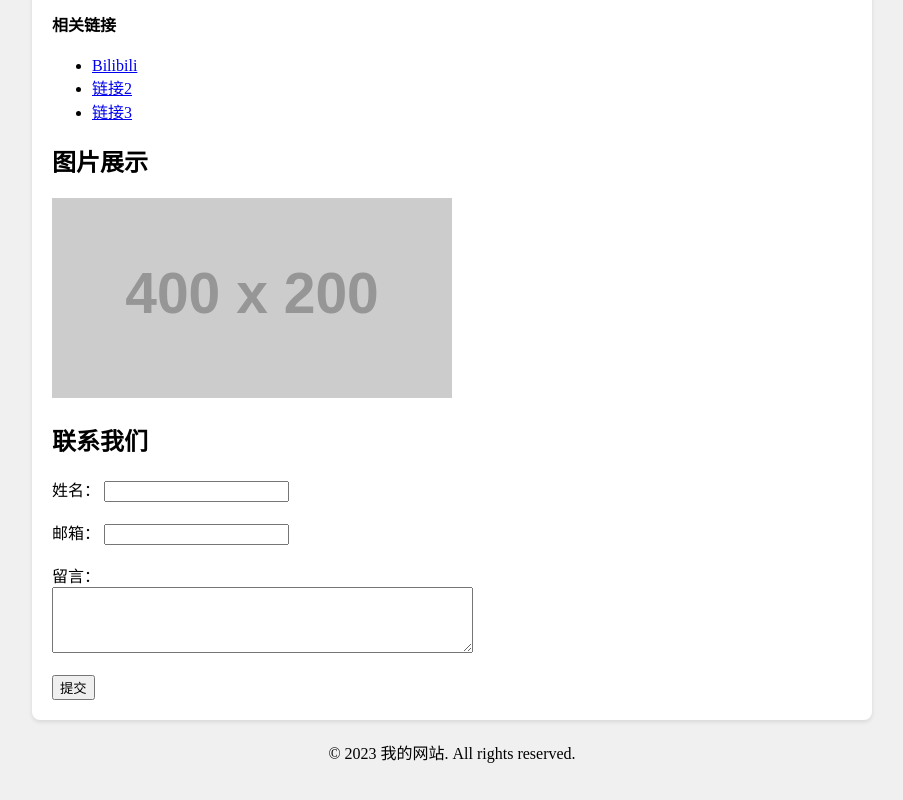
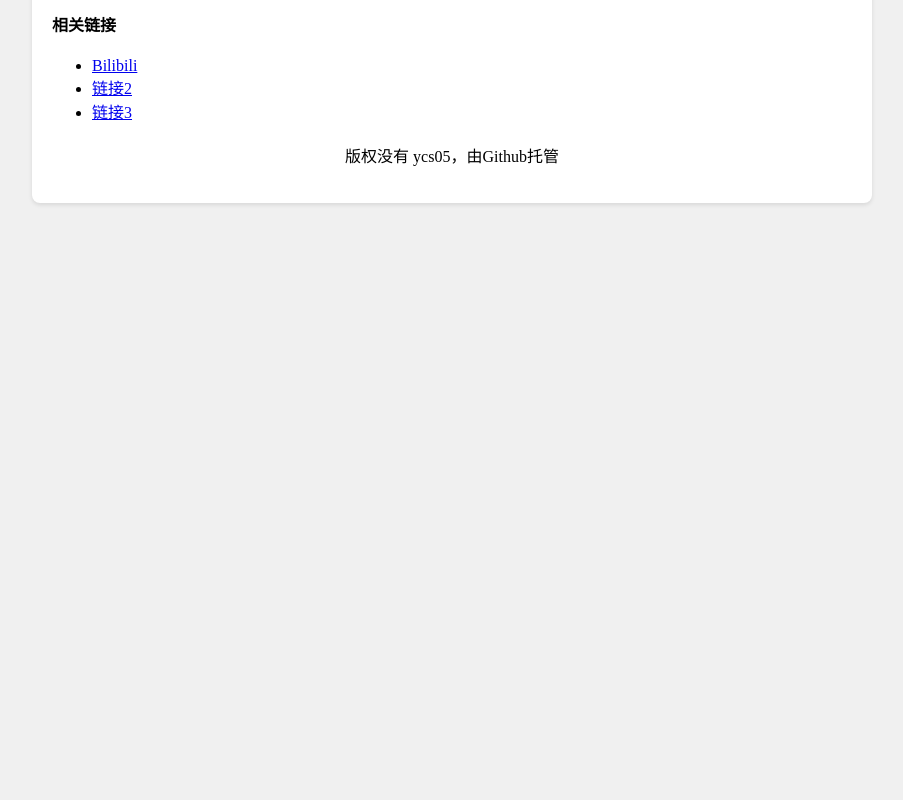
Before and after one commit to ycs05/ycs05.github.io, a plain HTML site: page home.html in a window 1280 px wide. Shown: the part 419-1219 px from the top of the page, without its empty margins (188-1091 px from the left). After the commit the page ends 800 px from the top, so only its background shows below. Drawn offline with Linux system fonts and the light colour scheme; placeholder pictures from the web are drawn by us.

Commit message:
Update home.html

```diff
--- a/home.html
+++ b/home.html
@@ -44,7 +44,7 @@
 <body>
     <!-- 导航栏 -->
     <nav class="nav">
-        <a href="#home">首页</a>
+        <a>首页</a>
     </nav>
 
     <div class="container">
@@ -59,7 +59,7 @@
                 <h3>建个人站了！</h3>
                 <p>2025.05.23 熟记这一天！</p>
                 <a href="#">阅读更多</a>
-                    <p>没东西了</p>
+                <p>没东西了</p>
             </article>
         </section>
 
@@ -73,33 +73,10 @@
             </ul>
         </aside>
 
-        <!-- 图片示例 -->
-        <section>
-            <h2>图片展示</h2>
-            <img src="https://via.placeholder.com/400x200" alt="示例图片">
-        </section>
-
-        <!-- 联系表单 -->
-        <section>
-            <h2>联系我们</h2>
-            <form>
-                <label for="name">姓名：</label>
-                <input type="text" id="name" name="name" required><br><br>
-
-                <label for="email">邮箱：</label>
-                <input type="email" id="email" name="email" required><br><br>
-
-                <label for="message">留言：</label><br>
-                <textarea id="message" rows="4" cols="50"></textarea><br><br>
-
-                <button type="submit">提交</button>
-            </form>
-        </section>
-    </div>
 
     <!-- 页脚 -->
     <footer style="text-align: center; margin-top: 20px;">
-        <p>© 2023 我的网站. All rights reserved.</p>
+        <p>版权没有 ycs05，由Github托管</p>
     </footer>
 </body>
 </html>
```
